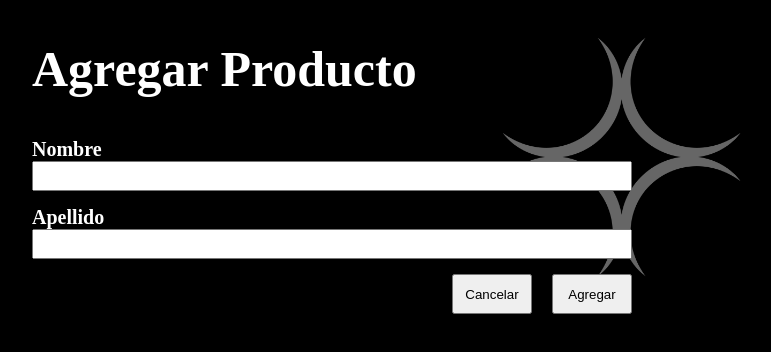
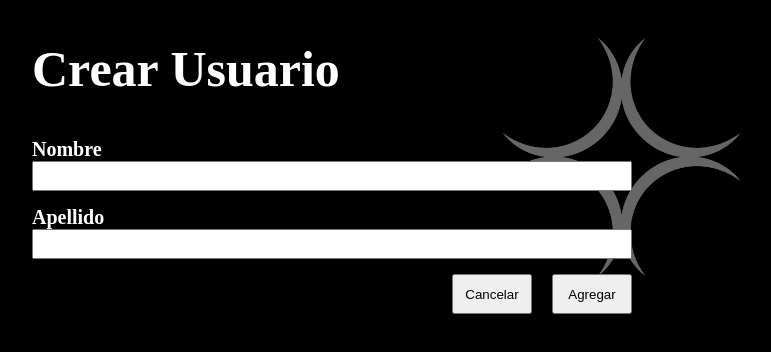
Before and after one commit to AlexisTorrezFI/TP-Web, a plain HTML site: page fronted/crear/index.html in a window 1280 px wide. Shown: the whole page, without its empty margins (18-789 px from the left). Drawn offline with Linux system fonts and the light colour scheme.

Commit message:
arreglo detalle en html de crear usuario que decia en el h1 crear producto

```diff
--- a/fronted/crear/index.html
+++ b/fronted/crear/index.html
@@ -8,7 +8,7 @@
 </head>
 <body>
     <main>
-        <h1>Agregar Producto</h1>
+        <h1>Crear Usuario</h1>
         <form onsubmit="crear_usuario(event)">
             <label for="nombre">Nombre</label>
             <input type="text" id="nombre" name="nombre" required>
```
